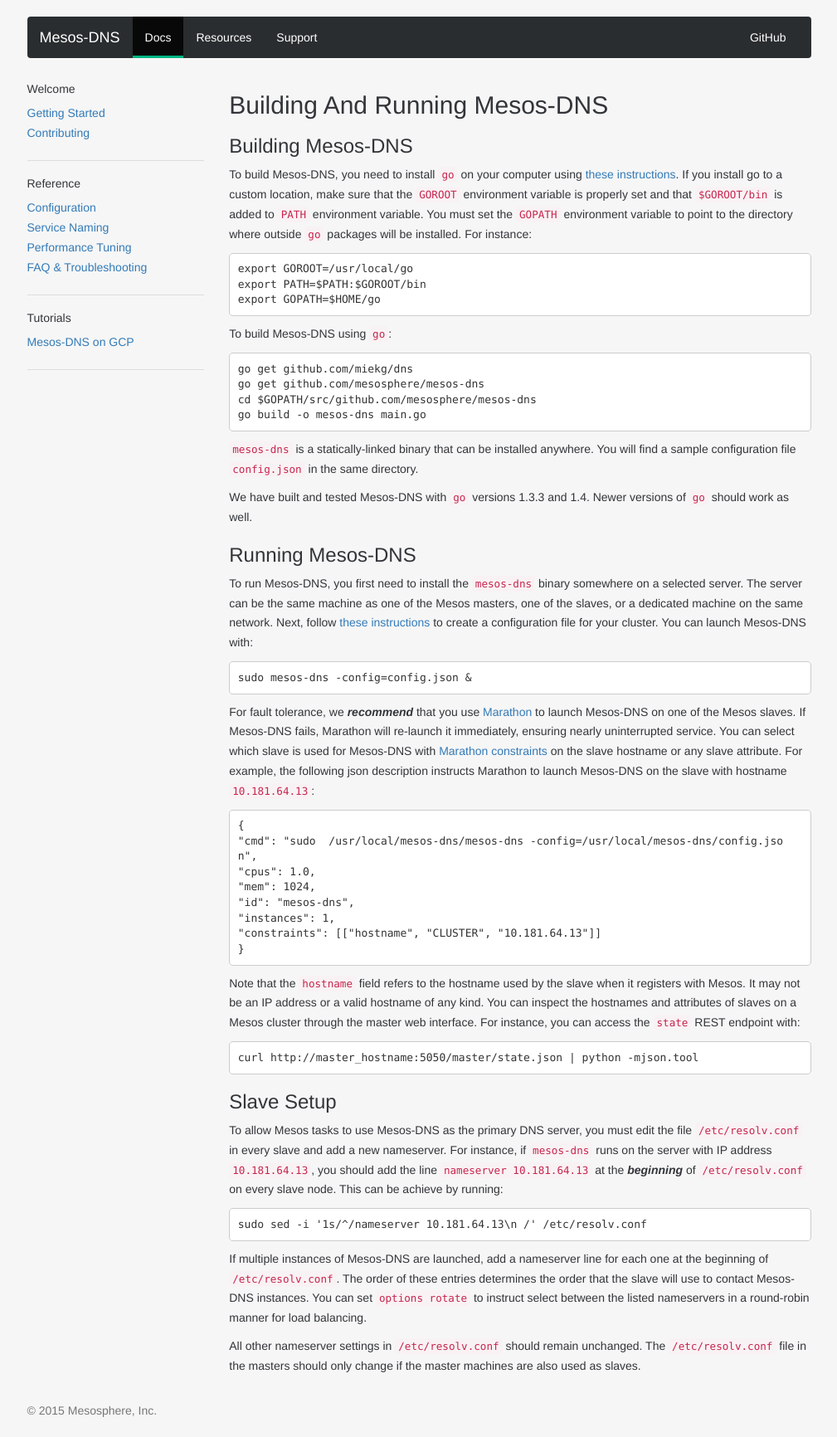
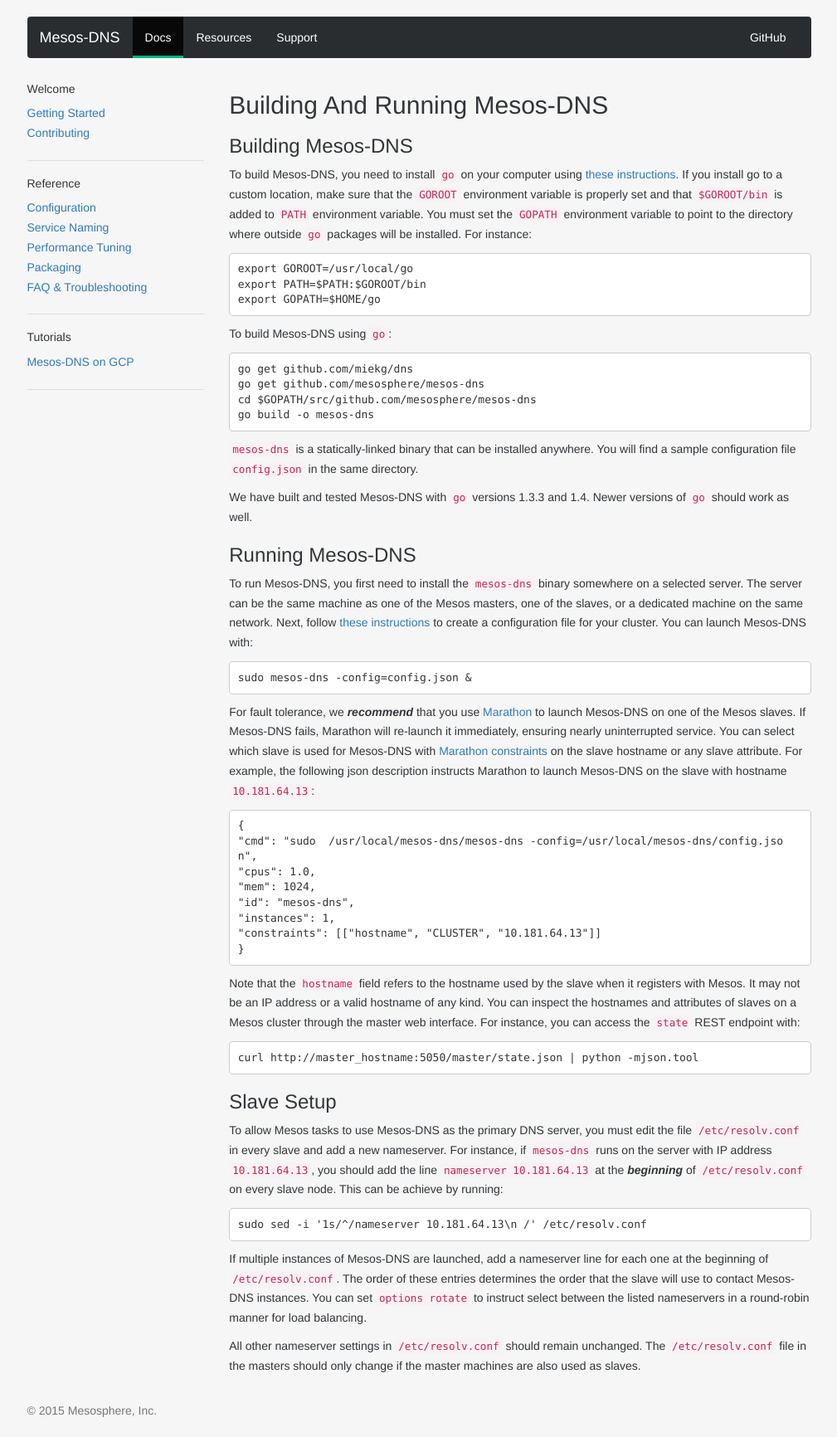
Before and after one commit to mesosphere/mesos-dns, a Jekyll site: the page built from docs/docs/index.md, in a window 1280 px wide. Shown: the whole page at 83% size, without its empty margins (135-1144 px from the left). Built offline with Jekyll 4.4.1, drawn with Linux system fonts in a browser that asks for light colours; nearby versions of some CDN libraries; some web fonts are replaced; Markdown is read by kramdown in place of the engine named in the settings.

Commit message:
Documentation update

````diff
--- a/docs/_layouts/docs.html
+++ b/docs/_layouts/docs.html
@@ -32,6 +32,11 @@ layout: default
       <li>
         <a href="{{ site.baseurl }}/docs/performance-tuning.html">
           Performance Tuning
+        </a>
+      </li>
+      <li>
+        <a href="{{ site.baseurl }}/docs/packaging.html">
+          Packaging
         </a>
       </li>
        <li>
--- a/docs/docs/index.md
+++ b/docs/docs/index.md
@@ -20,7 +20,7 @@ To build Mesos-DNS using `go`:
 go get github.com/miekg/dns
 go get github.com/mesosphere/mesos-dns
 cd $GOPATH/src/github.com/mesosphere/mesos-dns
-go build -o mesos-dns main.go
+go build -o mesos-dns
 ```
 
 `mesos-dns` is a statically-linked binary that can be installed anywhere. You will find a sample configuration file `config.json` in the same directory.
````
Also changed, not shown: docs/docs/tutorial-gce.md (+1 -1 lines).
